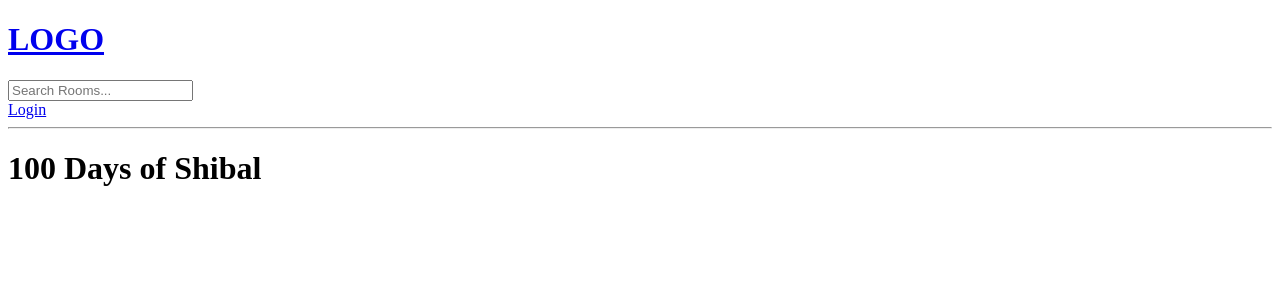
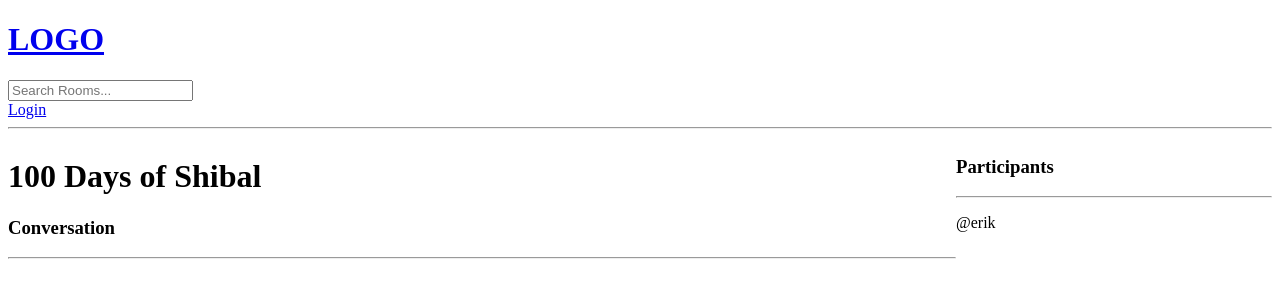
Before and after one commit to cloud-digiteer/studybud, a Django app: page /room/9/ in a window 1280 px wide. Shown: the top 300 px of the page. Run offline with Django 5.2, Linux system fonts and the light colour scheme; data comes from the database, SQL or seed files in the repository; both versions use the stored data as it was after the commit.

Commit message:
Chat Room CRUD

```diff
--- a/studybud/base/models.py
+++ b/studybud/base/models.py
@@ -12,7 +12,7 @@ class Room(models.Model):
     topic = models.ForeignKey(Topic, on_delete=models.SET_NULL, null=True)
     name = models.CharField(max_length=200)
     description = models.TextField(null=True, blank=True)
-    # participants =
+    participants = models.ManyToManyField(User, related_name='participants', blank=True)
     updated = models.DateTimeField(auto_now=True)
     created = models.DateTimeField(auto_now_add=True)
 
--- a/studybud/base/templates/base/room.html
+++ b/studybud/base/templates/base/room.html
@@ -2,6 +2,58 @@
 
 {% block content %}
 
-<h1>{{room.name}}</h1>
+<style>
+    .room-container{
+        display: grid;
+        grid-template-columns: 3fr 1fr;
+    }
+</style>
+
+
+<div class="room-container">
+    <div>
+        <h1>{{room.name}}</h1>
+
+        <p>{{room.description}}</p>
+
+        <div class="comment-wrapper">
+            <h3>Conversation</h3>
+            <hr>
+
+            {% for message in room_messages %}
+                <div>
+                    {% if request.user == message.user %}
+                    <a href="{% url 'delete-message' message.id %}">Delete</a>
+                    {% endif %}
+                    <small>@{{message.user}}  {{message.created|timesince}} ago</small>
+                    <p>{{message.body}}</p>
+                    <hr>
+                </div>
+            {% endfor %}
+
+        </div>
+
+        {% if request.user.is_authenticated %}
+        <div class="comment-form">
+            <form action="" method="POST">
+                {% csrf_token %}
+                <input type="text" name="body" placeholder="Write your message here..." />
+            </form>
+
+        </div>
+        {% endif %}
+    </div>
+
+    <div>
+        <h3>Participants</h3>
+        <hr>
+        {% for participant in participants %}
+            <div>
+                <p>@{{participant.username}}</p>
+            </div>
+        {% endfor %}
+
+    </div>
+</div>
 
 {% endblock content %}
--- a/studybud/base/urls.py
+++ b/studybud/base/urls.py
@@ -10,5 +10,6 @@ urlpatterns = [
     path('room/<str:pk>/', views.room, name="room"),
     path('create-room/', views.create_room, name="create-room"),
     path('update-room/<str:pk>', views.update_room, name="update-room"),
-    path('delete-room/<str:pk>', views.delete_room, name="delete-room")
+    path('delete-room/<str:pk>', views.delete_room, name="delete-room"),
+    path('delete-message/<str:pk>', views.delete_message, name="delete-message")
 ]
--- a/studybud/base/views.py
+++ b/studybud/base/views.py
@@ -7,7 +7,7 @@ from django.contrib.auth import authenticate, login, logout
 from django.contrib.auth.forms import UserCreationForm
 from django.contrib.auth.models import User
 
-from .models import Room, Topic
+from .models import Room, Topic, Message
 from .forms import RoomForm
 
 
@@ -73,7 +73,20 @@ def home(request):
 
 def room(request, pk):
     room = Room.objects.get(id=pk)
-    return render(request, 'base/room.html', {'room': room})
+    room_messages = room.message_set.all().order_by('-created')
+    participants = room.participants.all()
+    if request.method == 'POST':
+        message = Message.objects.create(
+            user = request.user,
+            room = room,
+            body = request.POST.get('body')
+        )
+        room.participants.add(request.user)
+        return redirect('room', pk=room.id)
+
+
+    context = {'room': room, 'room_messages': room_messages, 'participants':participants}
+    return render(request, 'base/room.html', context)
 
 @login_required(login_url="login")
 def create_room(request):
@@ -116,3 +129,15 @@ def delete_room(request, pk):
         room.delete()
         return redirect('home')
     return render(request, 'base/delete.html', {'obj':room})
+
+@login_required(login_url="login")
+def delete_message(request, pk):
+    message = Message.objects.get(id=pk)
+
+    if request.user != message.user:
+        return HttpResponse("You are not allowed here!")
+
+    if request.method == 'POST':
+        message.delete()
+        return redirect('home')
+    return render(request, 'base/delete.html', {'obj':message})
```
Also changed, not shown: studybud/base/migrations/0003_alter_room_options_room_participants.py (added), studybud/db.sqlite3.
